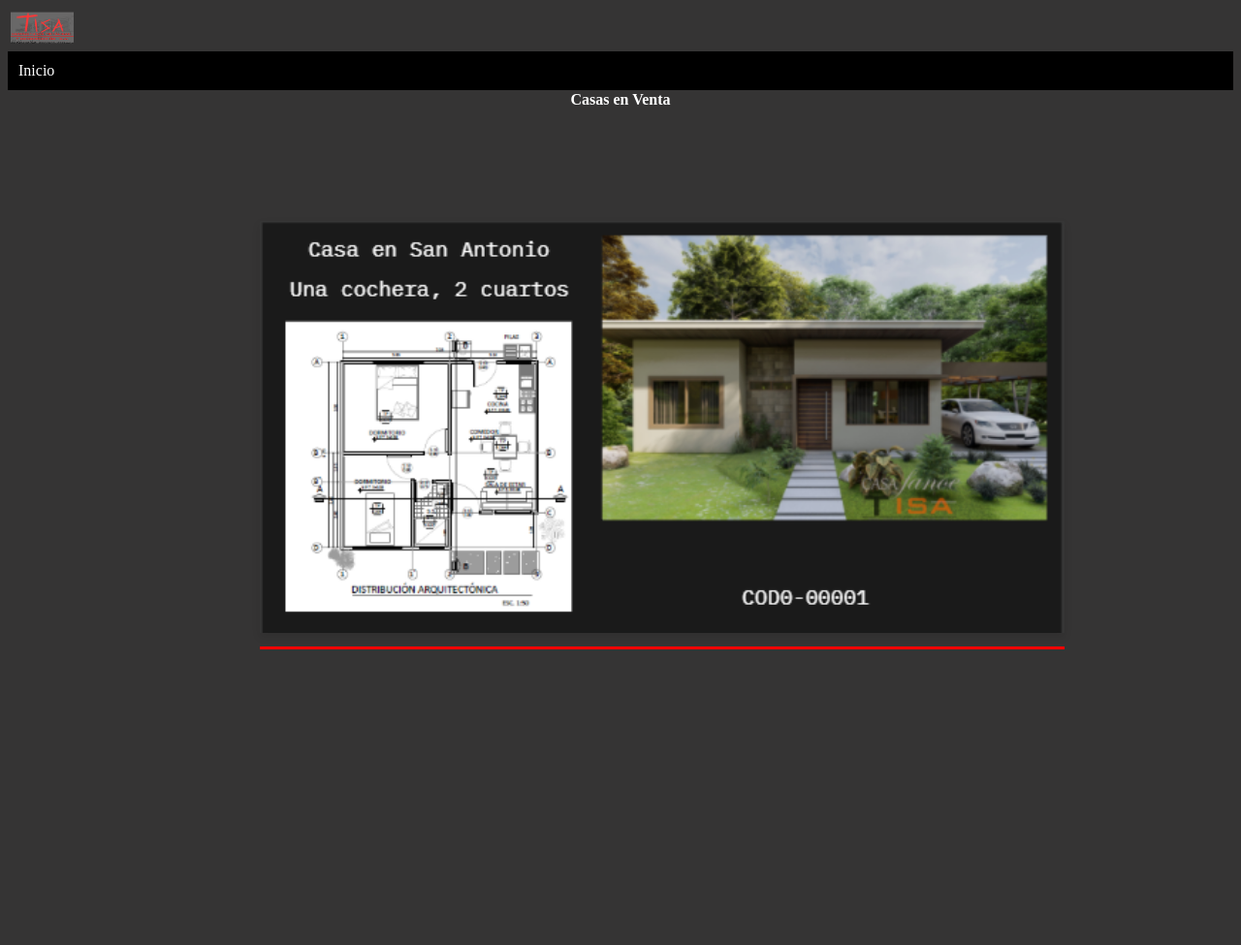
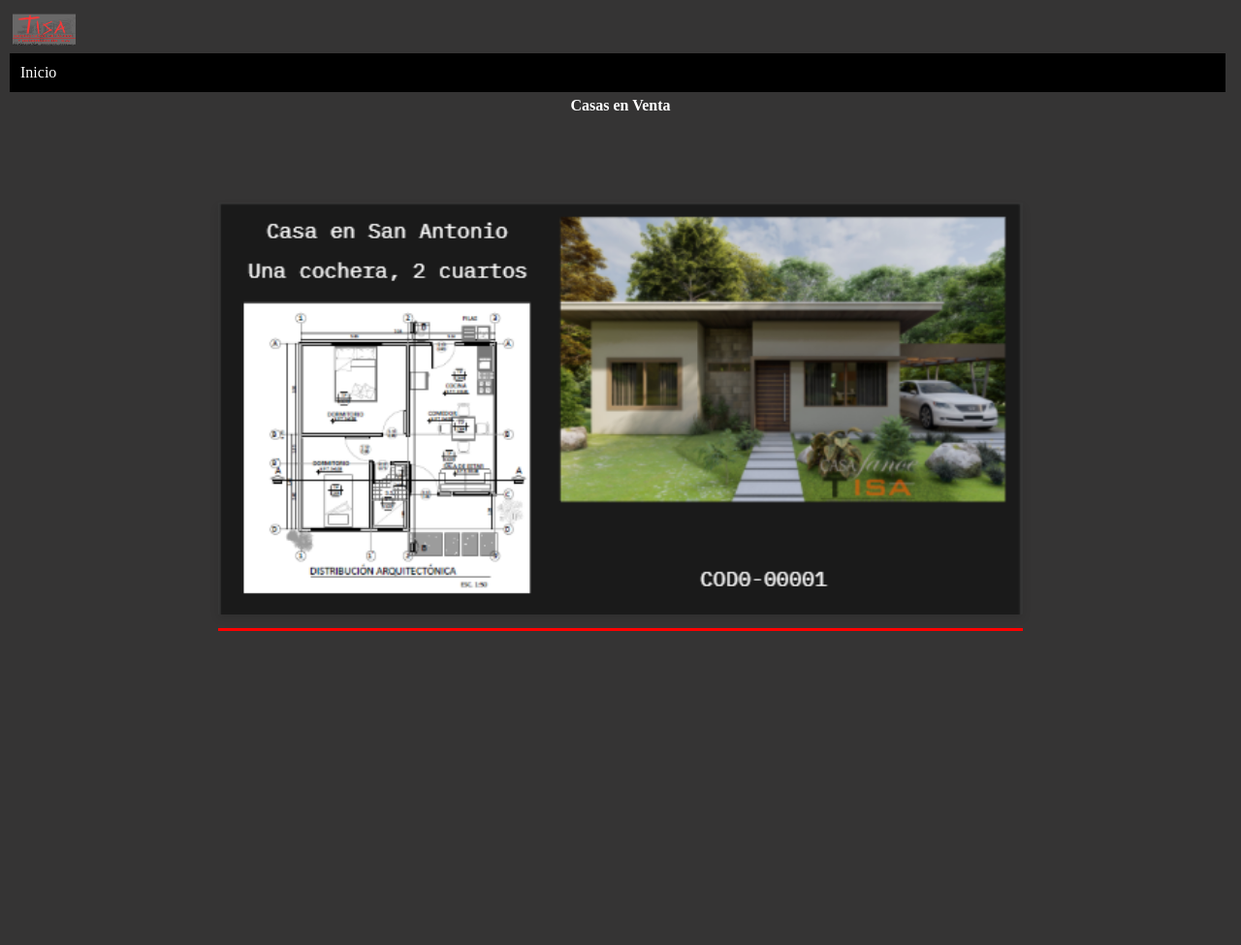
Before and after one commit to 0GregoryCH/Proyecto5, a PHP site: page /P2CasasVenta.html in a window 1280 px wide; the page is wider, and only the part inside the window is pictured. Shown: that part at 97% size. After the commit the page ends 651 px from the top of that part, so only its background shows below. Run offline with PHP 8.4, Linux system fonts and the light colour scheme; lists and menus that the app fills with data are empty.

Commit message:
Septimo Commit: Correccion y Optimizacion

```diff
--- a/PaginaWebTISA/CSS/Diseño.css
+++ b/PaginaWebTISA/CSS/Diseño.css
@@ -27,6 +26,16 @@ meta{
 body{
     background-color: rgb(53, 52, 52);
 }
+#SeccionGeneral{
+    margin-top: -0.5%;
+    margin-left: -0.5%;
+}
+
+/*Pagina General*/
+#HeadG{
+    background-color: none;
+}
+
 /*Pagina 1 inicio*/
 #BodyI{
     background-image: url('../Multimedia/Imagenes/Render1.jpg');
@@ -78,16 +87,11 @@ body{
 }
 
 /*Pagina 2 Casas en Venta*/
-#Tabla1I{
-    background-color: black;
-    width: 100%;
-    border-collapse: collapse;
-    border: 10px solid black;
-}
-#Tabla2I{
+#Tabla1CV{
+    margin-top: 1.5%;
     width: 100%; border-collapse: collapse;
 }
-#Encabezado1I{
+#Encabezado1CV{
     color: white;
 }
 #BodyCV{
@@ -95,22 +99,18 @@ body{
     background-color: rgb(53, 52, 52);
 }
 #Seccion1CV{
+    margin-top: -6%;
     text-align: center;
 }
 
 /*Pagina 3 Sobre Nosotros*/
-#Tabla1SN{
-    background-color: black;
-    width: 100%;
-    border-collapse: collapse;
-    border: 10px solid black;
-}
 #BodySN{
     background-image: url('../Multimedia/Imagenes/FondoSobreNosotros.jpeg');
     background-size: cover;
-     background-position: top left;
+    background-position: top left;
 }
 #Txt1SN{
+    margin-top: -1%;
     font-size: 50px;
     font-family:'Franklin Gothic Medium', 'Arial Narrow', Arial, sans-serif;
 }
--- /dev/null
+++ b/PaginaWebTISA/CSS/EstiloPGeneral.css
@@ -0,0 +1,19 @@
+/*Pagina General*/
+#Tabla1I{
+    background-color: black;
+    width: 100%;
+    border-collapse: collapse;
+    border: 10px solid black;
+}
+a{
+    display: inline-block;
+    text-decoration: none;
+    border: none;
+    list-style: none;
+    color: white;
+    transition: background-color 0.3s, box-shadow 0.3s;
+}
+a:hover{
+    background-color: #0a5688;
+    box-shadow: 0 0px 7px rgb(150, 206, 223);
+}
--- a/PaginaWebTISA/P2CasasVenta.html
+++ b/PaginaWebTISA/P2CasasVenta.html
@@ -5,32 +5,18 @@
     <meta name="viewport" content="width=device-width, initial-scale=1.0">
     <title>Casas en Venta</title>
 </style>
-    <table>
-        <section>
-            <thead>
-                <tr>
-                    <td><img src="Multimedia/Imagenes/banderillas.png" alt="" width="65" height="35"></td>
-                </tr>
-            </thead>
-        </section>
-    </table>
-    <section>
-        <table id="Tabla1I" border="">
-            <thead>
-                <tr>
-                    <td><a href="Index.html">Inicio</a></td>
-                </tr>
-            </thead>
-        </table>
+    <section id="SeccionGeneral">
+        <iframe src="PGeneral.html" frameborder="0" width="100%" height=""></iframe>
     </section>
     <link rel="stylesheet" href="CSS/Diseño.css">
 </head>
 
 <body id="BodyCV">
-    <table id="Tabla2I">
+    <section id="Seccion1CV">
+        <table id="Tabla1CV">
             <tbody>
                 <tr>
-                <th id="Encabezado1I">Casas en Venta</th>
+                    <th id="Encabezado1CV">Casas en Venta</th>
                 </tr>
             </tbody>
         </table>
@@ -40,7 +26,8 @@
             </tbody>
         </tbody>
         <section id="Secc1CV">
-        <iframe src="Index.php" frameborder="0" width="1350" height="850"></iframe>
+            <iframe src="Index.php" frameborder="0" width="1080" height="600"></iframe>
+        </section>
     </section>
 </body>
 </html>
--- /dev/null
+++ b/PaginaWebTISA/PGeneral.html
@@ -0,0 +1,30 @@
+<!DOCTYPE html>
+<html lang="en">
+<head id="HeadG">
+    <meta charset="UTF-8">
+    <meta name="viewport" content="width=device-width, initial-scale=1.0">
+    <title>Pagina General</title>
+    <table>
+        <section>
+            <thead>
+                <tr>
+                    <td><img src="Multimedia/Imagenes/banderillas.png" alt="" width="65" height="35"></td>
+                </tr>
+            </thead>
+        </section>
+    </table>
+    <section>
+        <table id="Tabla1I" border="">
+            <thead>
+                <tr>
+                    <!--target="_top" Abrir enlace en contenedor principal y no dentro de la pagina-->
+                    <td><a href="Index.html" target="_top">Inicio</a></td>
+                </tr>
+            </thead>
+        </table>
+    </section>
+    <link rel="stylesheet" href="CSS/EstiloPGeneral.css">
+</head>
+<body>
+</body>
+</html>
```
Also changed, not shown: other parts of PaginaWebTISA/CSS/Diseño.css (+8 -21 lines), PaginaWebTISA/P3SobreNosotros.html (+2 -17 lines), PaginaWebTISA/P4Contactos.html (+2 -17 lines), PaginaWebTISA/P5PuntosImportancia.html (+3 -18 lines), PaginaWebTISA/P6Estructuras.html (+3 -18 lines), PaginaWebTISA/Index.html (line endings or trailing spaces). Lines whose indentation alone changed are shown as unchanged.
